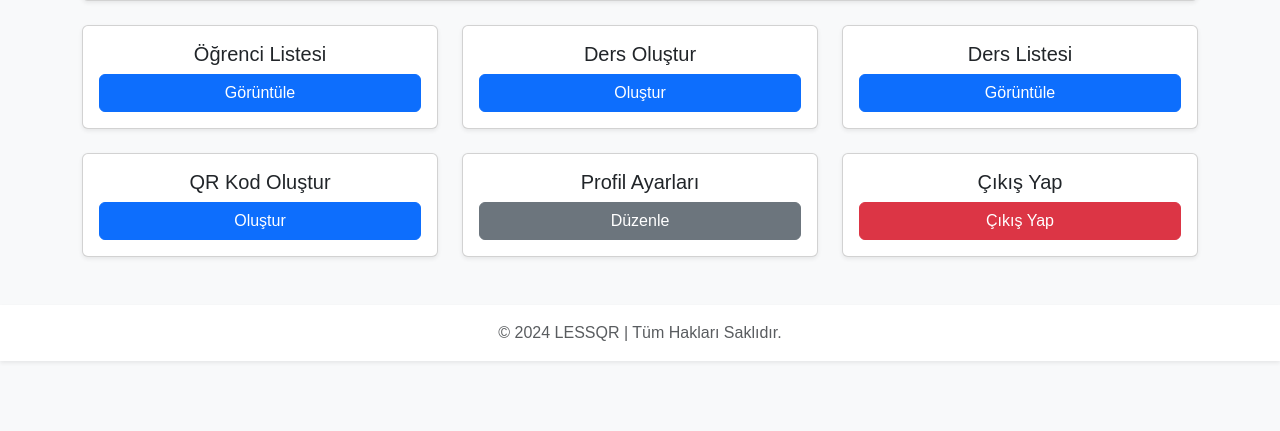
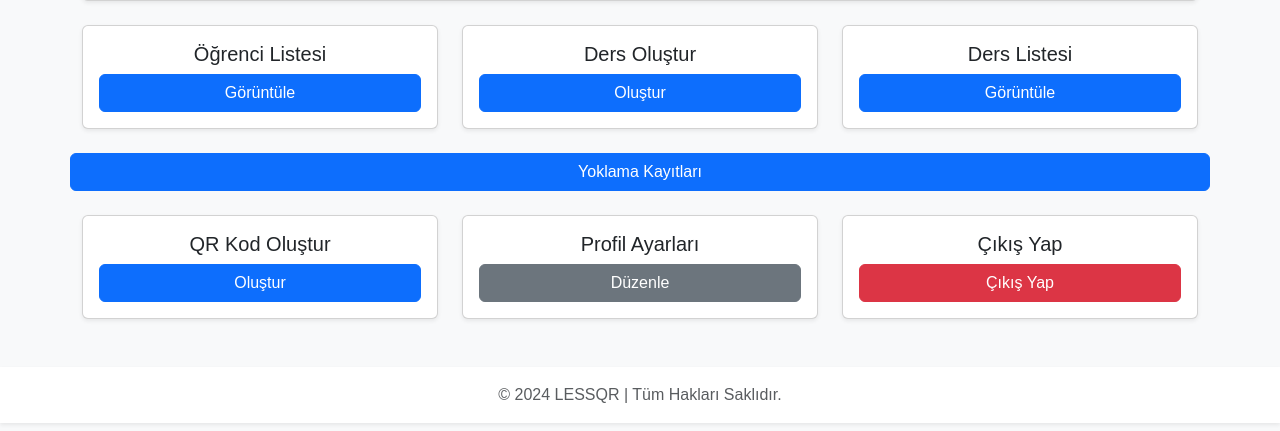
Before and after one commit to Hamza-Sengul/qr_yoklama_last, a Django app: page /academician/dashboard/ in a window 1280 px wide. Shown: the part 169-600 px from the top of the page. Run offline with Django 5.2, Linux system fonts and the light colour scheme.

Commit message:
Update academician_dashboard.html

```diff
--- a/qr_yoklama/account/templates/academician_dashboard.html
+++ b/qr_yoklama/account/templates/academician_dashboard.html
@@ -86,6 +86,8 @@
                     </div>
                 </div>
             </div>
+            <a href="{% url 'attendance_overview' %}" class="btn btn-primary btn-block">Yoklama Kayıtları</a>
+
             <div class="col-md-4">
                 <div class="card shadow-sm text-center">
                     <div class="card-body">
```
